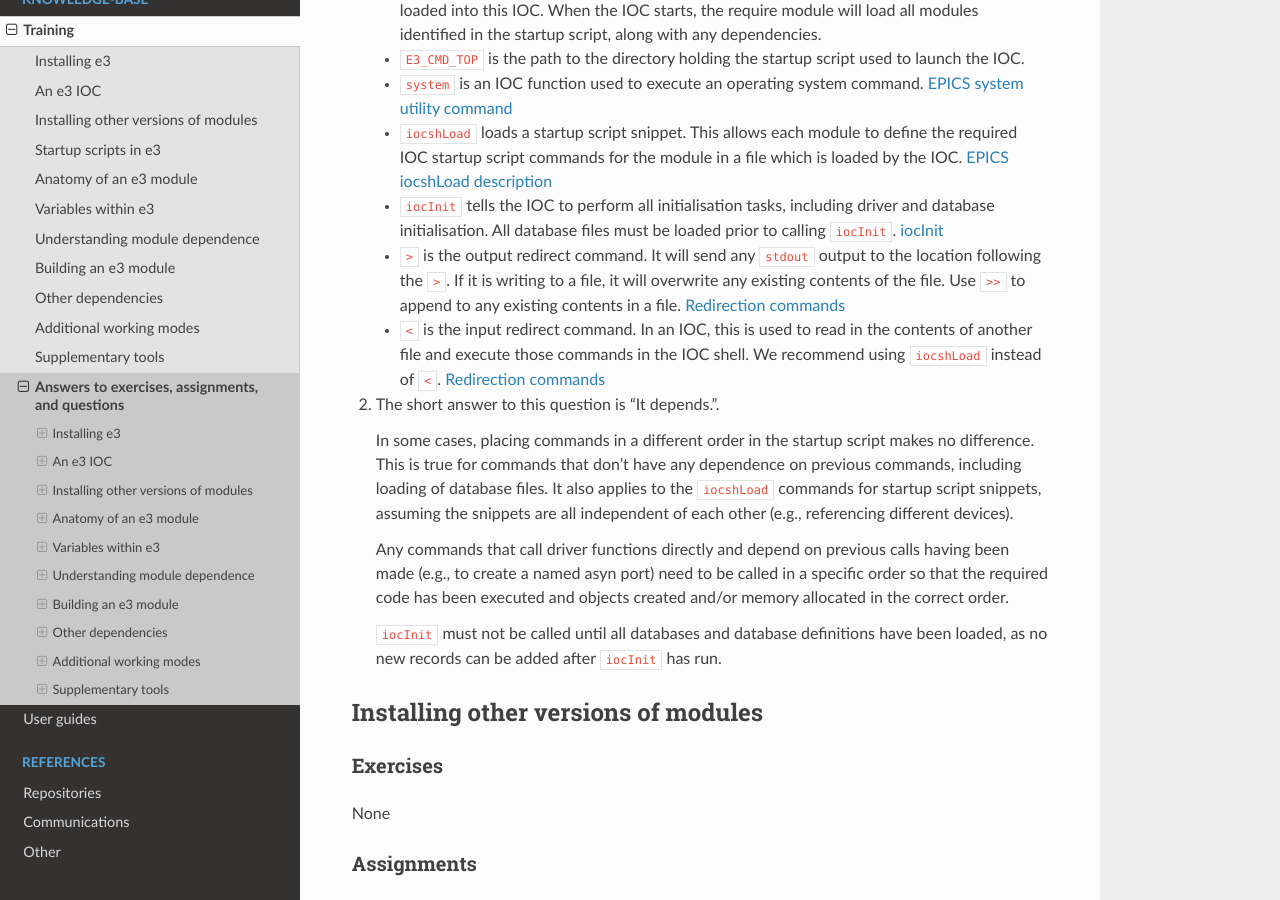
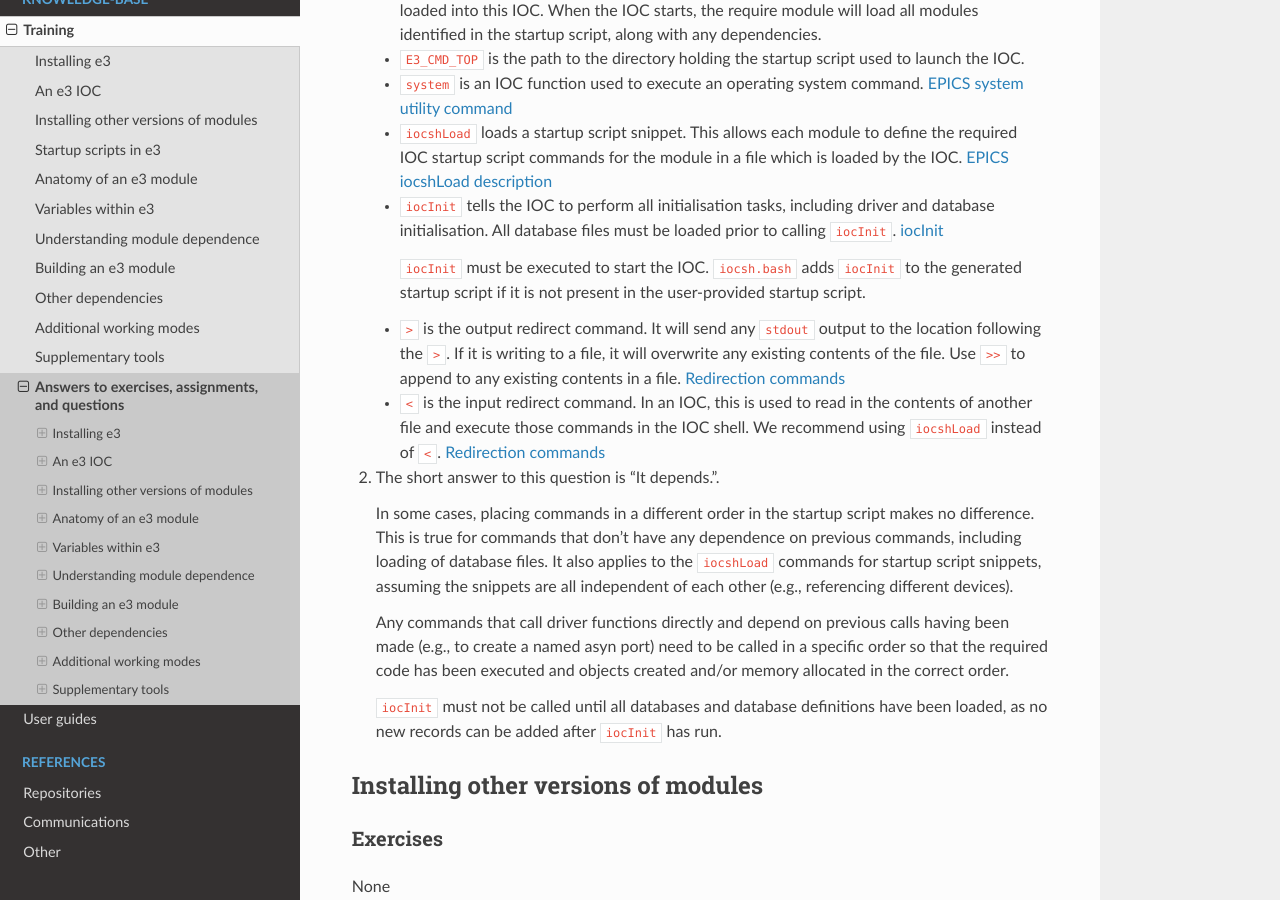
Before and after one commit to ttkorhonen/e3pages, a Sphinx documentation site: the page built from docs/kb/training/workbook/99_exercise_answers.md, in a window 1280 px wide and 900 px high, scrolled down 1399 px. Built offline with Sphinx 7.4.7 and the Read the Docs theme 2.0.0, drawn with Linux system fonts in a browser that asks for light colours.

Commit message:
Add info about iocInit being added by iocsh.bash

```diff
--- a/docs/kb/training/workbook/99_exercise_answers.md
+++ b/docs/kb/training/workbook/99_exercise_answers.md
@@ -69,6 +69,10 @@ None
 	 driver and database initialisation. All database files must be loaded prior
 	 to calling `iocInit`.
 	 [iocInit](https://docs.epics-controls.org/en/latest/specs/IOCInit.html)
+
+	 `iocInit` must be executed to start the IOC. `iocsh.bash` adds `iocInit` to
+	 the generated startup script if it is not present in the user-provided
+	 startup script.
    - `>` is the output redirect command. It will send any `stdout` output to the
 	 location following the `>`. If it is writing to a file, it will overwrite
 	 any existing contents of the file. Use `>>` to append to any existing
```
